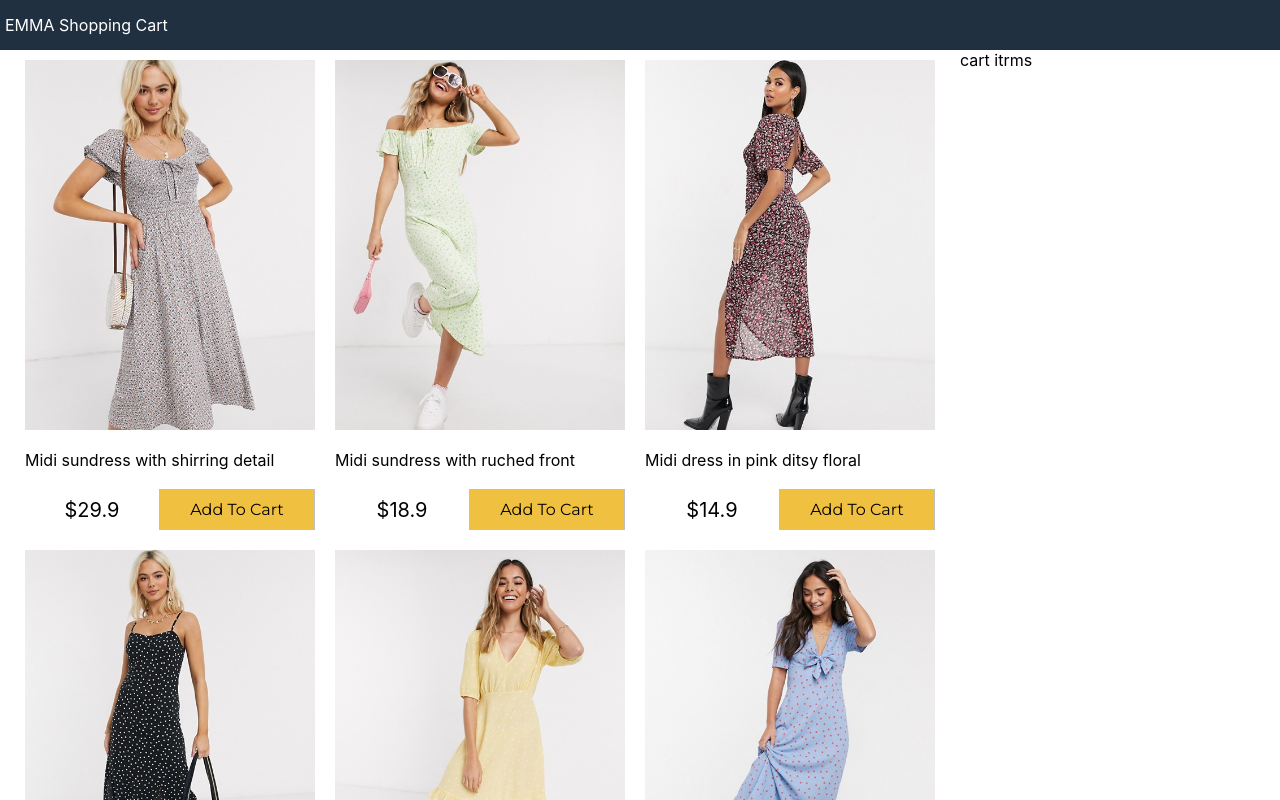
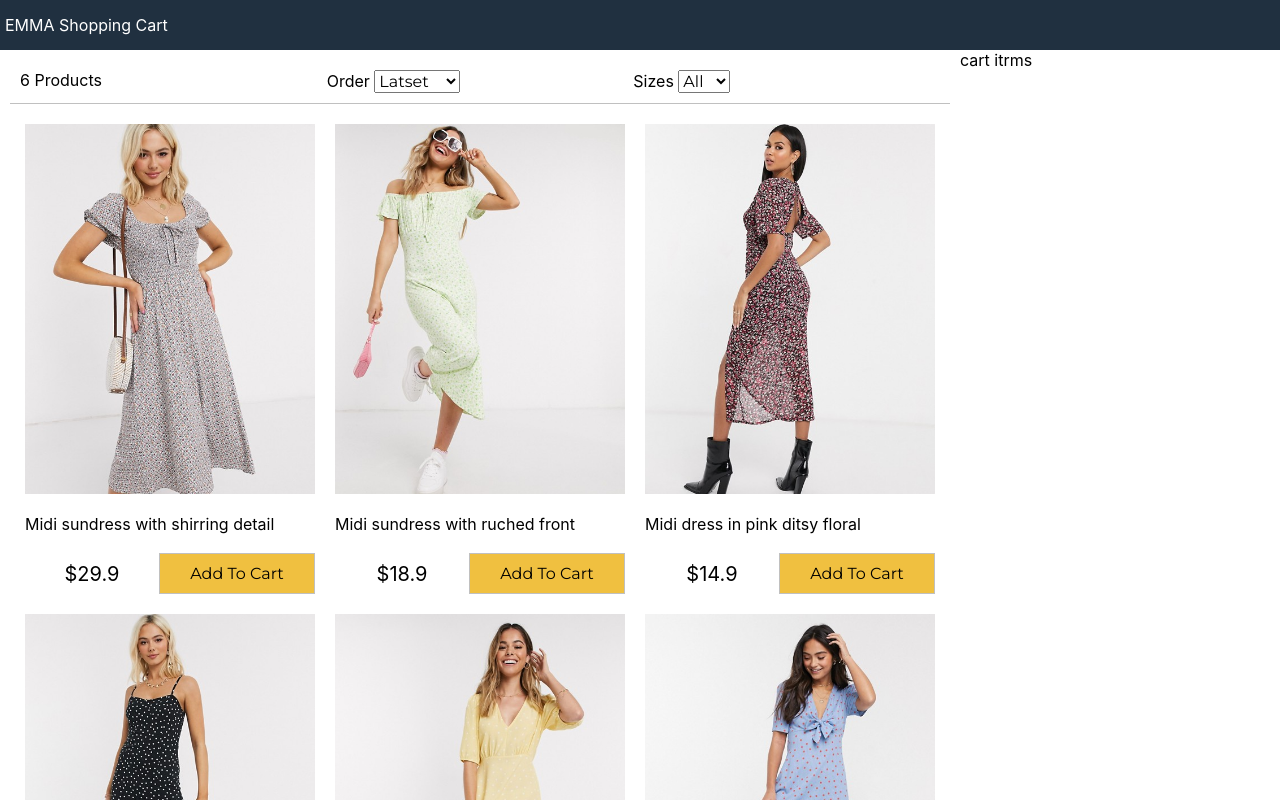
Before and after one commit to EmanSayed94/shopping-cart-react, a React (Create React App) app: page / in a window 1280 px wide. Shown: the top 800 px of the page. Built offline with nearby package versions, Linux system fonts and the light colour scheme.

Commit message:
implementing filter bar which filters with size and sort with price

```diff
--- a/src/App.js
+++ b/src/App.js
@@ -1,14 +1,50 @@
 import React, { Component } from "react";
 import data from "./data.json";
 
-import Products from "./components/Products/index";
+import Products from "./components/Products";
+import Filter from "./components/Filter/index";
 class App extends Component {
   state = {
     products: data.products,
+    sort: "",
     size: "",
-    sort: "",
+    count: 3,
+  };
+  sortProductsHandle = (e) => {
+    const sortValue = e.target.value;
+    console.log(sortValue);
+    let products = [...this.state.products];
+    products = products.sort((a, b) =>
+      sortValue === "Highest"
+        ? a.price < b.price
+          ? 1
+          : -1
+        : sortValue === "Lowest"
+        ? a.price > b.price
+          ? 1
+          : -1
+        : a._id > b._id
+        ? 1
+        : -1
+    );
+
+    this.setState({ sort: sortValue, products });
+  };
+  filterProductsHandle = (e) => {
+    // console.log();
+
+    const selectedSize = e.target.value;
+    let products = data.products;
+    selectedSize === ""
+      ? (products = data.products)
+      : (products = products.filter((product) =>
+          product.availableSizes.includes(selectedSize)
+        ));
+    this.setState({ size: selectedSize, products });
   };
   render() {
+    const { products, size, sort } = this.state;
+
     return (
       <div className="grid-container">
         <header>
@@ -17,7 +53,14 @@ class App extends Component {
         <main>
           <div className="content">
             <div className="main-content">
-              <Products products={this.state.products} />
+              <Filter
+                count={products.length}
+                size={size}
+                sort={sort}
+                sortProducts={this.sortProductsHandle}
+                filterProducts={this.filterProductsHandle}
+              />
+              <Products products={products} />
             </div>
             <div className="sidebar">cart itrms</div>
           </div>
--- /dev/null
+++ b/src/components/Filter/index.jsx
@@ -0,0 +1,33 @@
+import React, { Component } from "react";
+class Filter extends Component {
+  state = {};
+  render() {
+    return (
+      <div className="filter">
+        <div className="filter-result">{this.props.count} Products</div>
+        <div className="filter-sort">
+          Order {""}
+          <select value={this.props.sort} onChange={this.props.sortProducts}>
+            <option value="">Latset</option>
+            <option value="Lowest">Lowest</option>
+            <option value="Highest">Highest</option>
+          </select>
+        </div>
+        <div className="filter-size">
+          Sizes {""}
+          <select value={this.props.size} onChange={this.props.filterProducts}>
+            <option value="">All</option>
+            <option value="XS">XS</option>
+            <option value="S">S</option>
+            <option value="M">M</option>
+            <option value="L">L</option>
+            <option value="XL">Xl</option>
+            <option value="XXL">XXL</option>
+          </select>
+        </div>
+      </div>
+    );
+  }
+}
+
+export default Filter;
--- a/src/components/Products/index.js
+++ b/src/components/Products/index.jsx
@@ -1,5 +1,5 @@
 import React, { Component } from "react";
-import Product from "./../Product";
+import Product from "../Product";
 
 class Products extends Component {
   state = {};
--- a/src/index.css
+++ b/src/index.css
@@ -63,9 +63,11 @@ footer {
 }
 .main-content {
   flex: 3 60rem;
+  /* width: 60rem; */
 }
 .sidebar {
   flex: 1 20rem;
+  /* width: 20rem; */
 }
 /* products */
 
@@ -80,7 +82,8 @@ footer {
   list-style-type: none;
 }
 .products li {
-  flex: 0 1 29rem;
+  /* flex: 0 1 29rem; */
+  width: 29rem;
   height: 47rem;
   padding: 1rem;
 }
@@ -119,3 +122,15 @@ footer {
 .button.primary {
   background-color: #f0c040;
 }
+/* filter */
+
+.filter {
+  display: flex;
+  justify-content: space-between;
+  padding: 1rem;
+  margin: 1rem;
+  border-bottom: 0.1rem #c0c0c0 solid;
+}
+.filter div {
+  flex: 1;
+}
```
Also changed, not shown: src/components/Product/index.jsx (renamed from src/components/Product/index.js).
